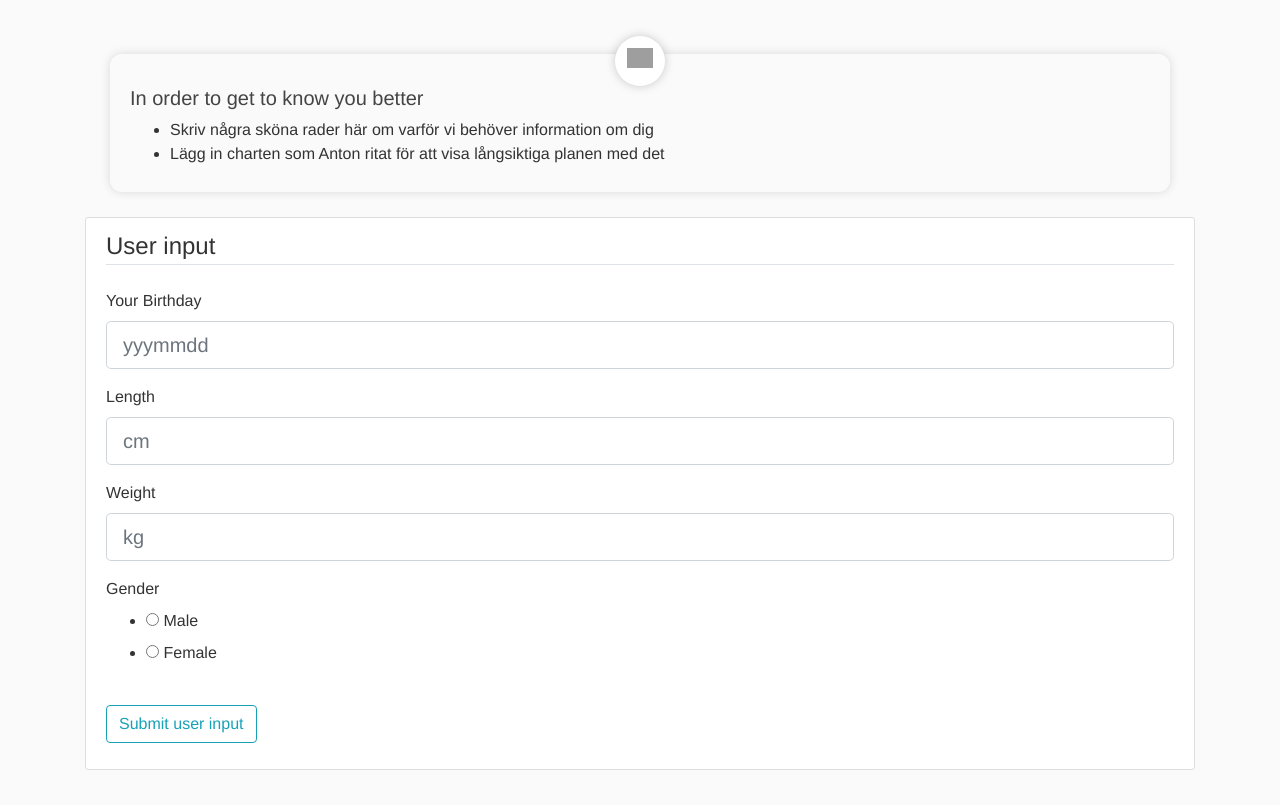
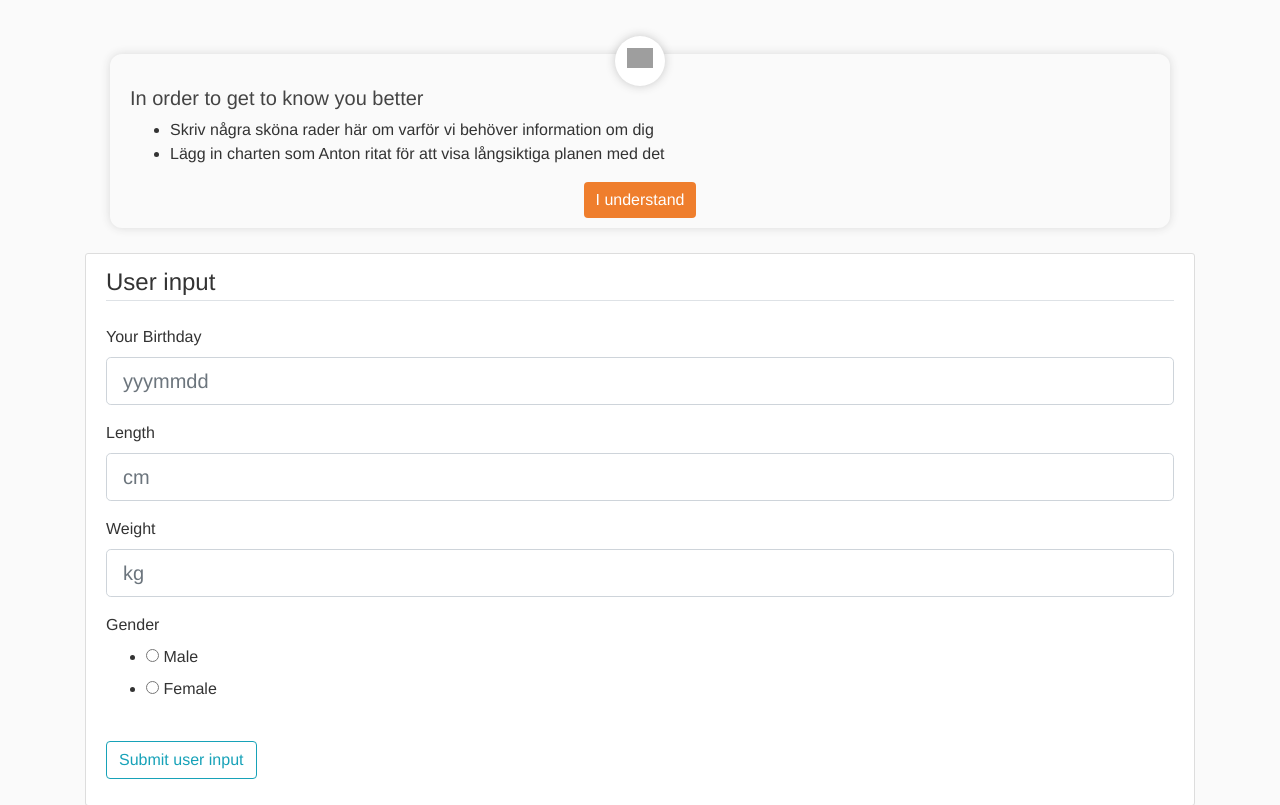
Before and after one commit to Netty2/racefox, a Flask app: page /userinput in a window 1280 px wide. Shown: the part 71-876 px from the top of the page. Before the commit the page ends 841 px from the top, so only its background shows below. Run offline with Flask 2, Linux system fonts and the light colour scheme; data comes from the database, SQL or seed files in the repository; some libraries are stand-ins or nearby versions; grey boxes are pictures that could not be loaded.

Commit message:
Userinput information updated TODO: Picture for "how-we-get-to-know-you"

```diff
--- a/app/static/main.css
+++ b/app/static/main.css
@@ -167,6 +167,13 @@ a.article-title:hover {
     width: 50%;
 }
 
+#userInputForm {
+  background-color: #ef7e2d;
+  margin: auto;
+  display: block;
+  border: None;
+}
+
 body{
 		font-family: Raleway, Helvetica, sans-serif;}
 		.chart_progress {
--- a/app/templates/userinputpage.html
+++ b/app/templates/userinputpage.html
@@ -1,4 +1,13 @@
 {% extends "layout.html" %}
+{% block head %}
+<script>
+    $("#userInputForm").click(function() {
+    $('html,body').animate({
+        scrollTop: $(".content-section").offset().top},
+        'slow');
+});
+</script>
+{% endblock head %}
 {% block content %}
 	<div class="coach">
 		<div class="coach_img"><img src="{{ url_for('static', filename='analysis.png') }}" alt=""></div>
@@ -7,6 +16,7 @@
 			<li>Skriv några sköna rader här om varför vi behöver information om dig</li>
 			<li>Lägg in charten som Anton ritat för att visa långsiktiga planen med det</li>
 		</ul>
+        <button id="userInputForm" type="submit" class="btn btn-primary">I understand</button>
 	</div>
 	<div class="content-section">
 		<form method="POST" action="">
```
